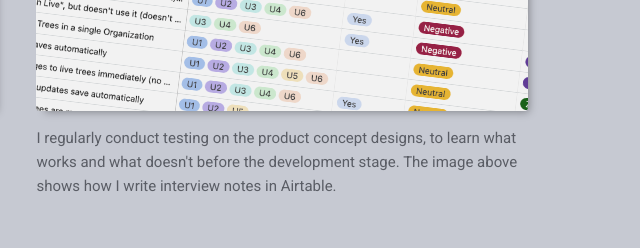
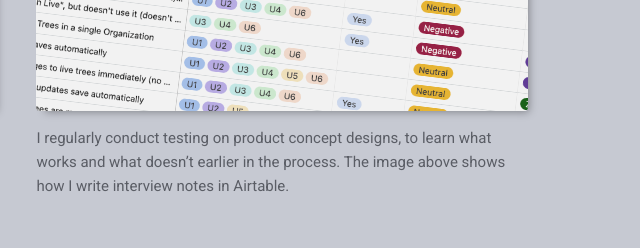
Before and after one commit to djvitamin/djvitamin.github.io, a website: page skills.html in a window 1280 px wide. Shown: the part 800-1048 px from the top of the page, 624-1264 px from the left. Drawn offline with nearby package versions, Linux system fonts and the light colour scheme.

Commit message:
text change

```diff
--- a/skills.html
+++ b/skills.html
@@ -106,7 +106,7 @@
             <img class="u-max-full-width" src="images/skills/Usability_testing.png" style="transform-origin: -4% -10% 0px;transform: scale(0.33, 0.33) rotate(7deg);">
           </a>
           <div class="caption">
-            <p>I regularly conduct testing on the product concept designs, to learn what works and what doesn't before the development stage. The image above shows how I write interview notes in Airtable.</p>
+            <p>I regularly conduct testing on product concept designs, to learn what works and what doesn&rsquo;t earlier in the process. The image above shows how I write interview notes in Airtable.</p>
           </div>
         </div>
       </div>
```
